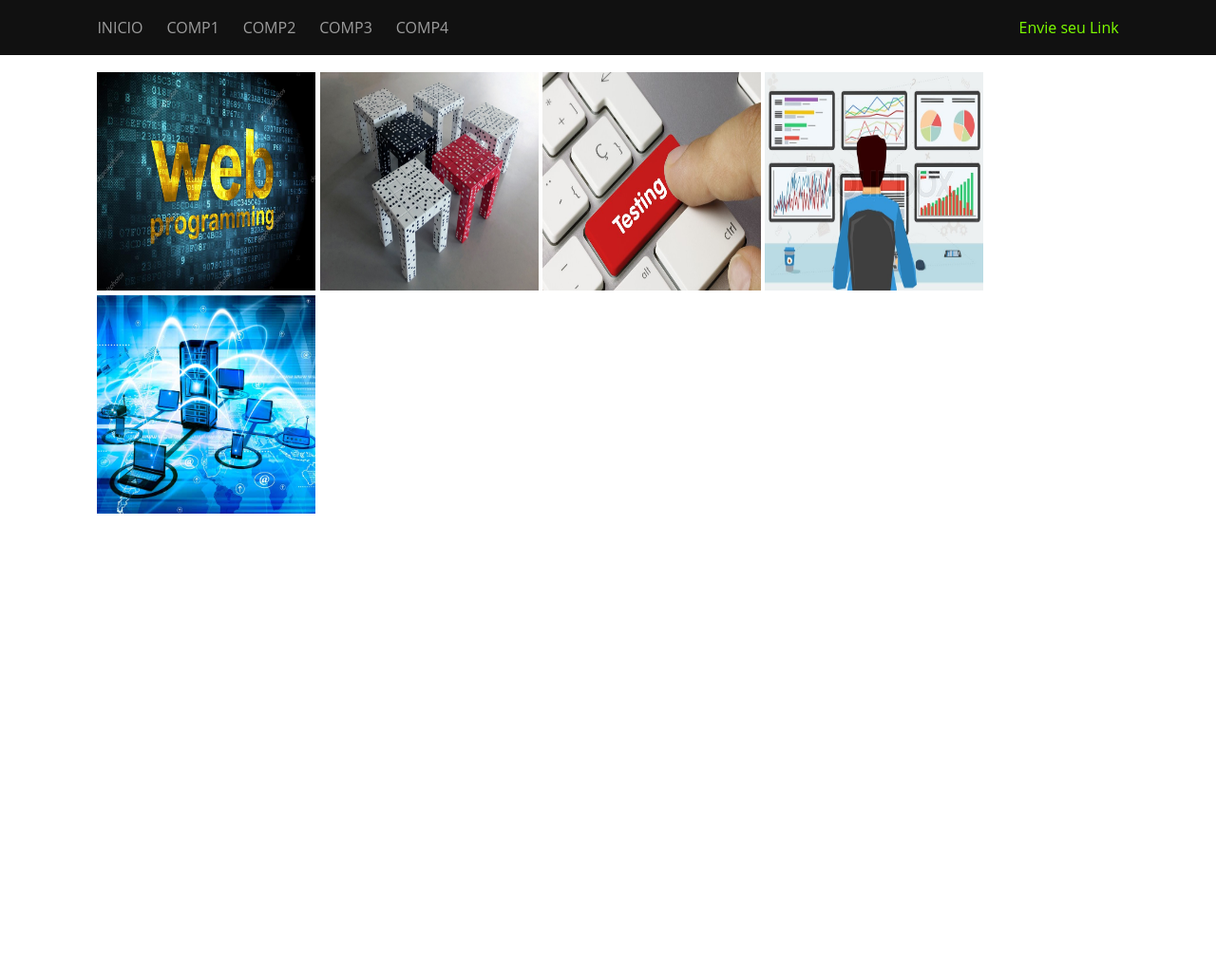
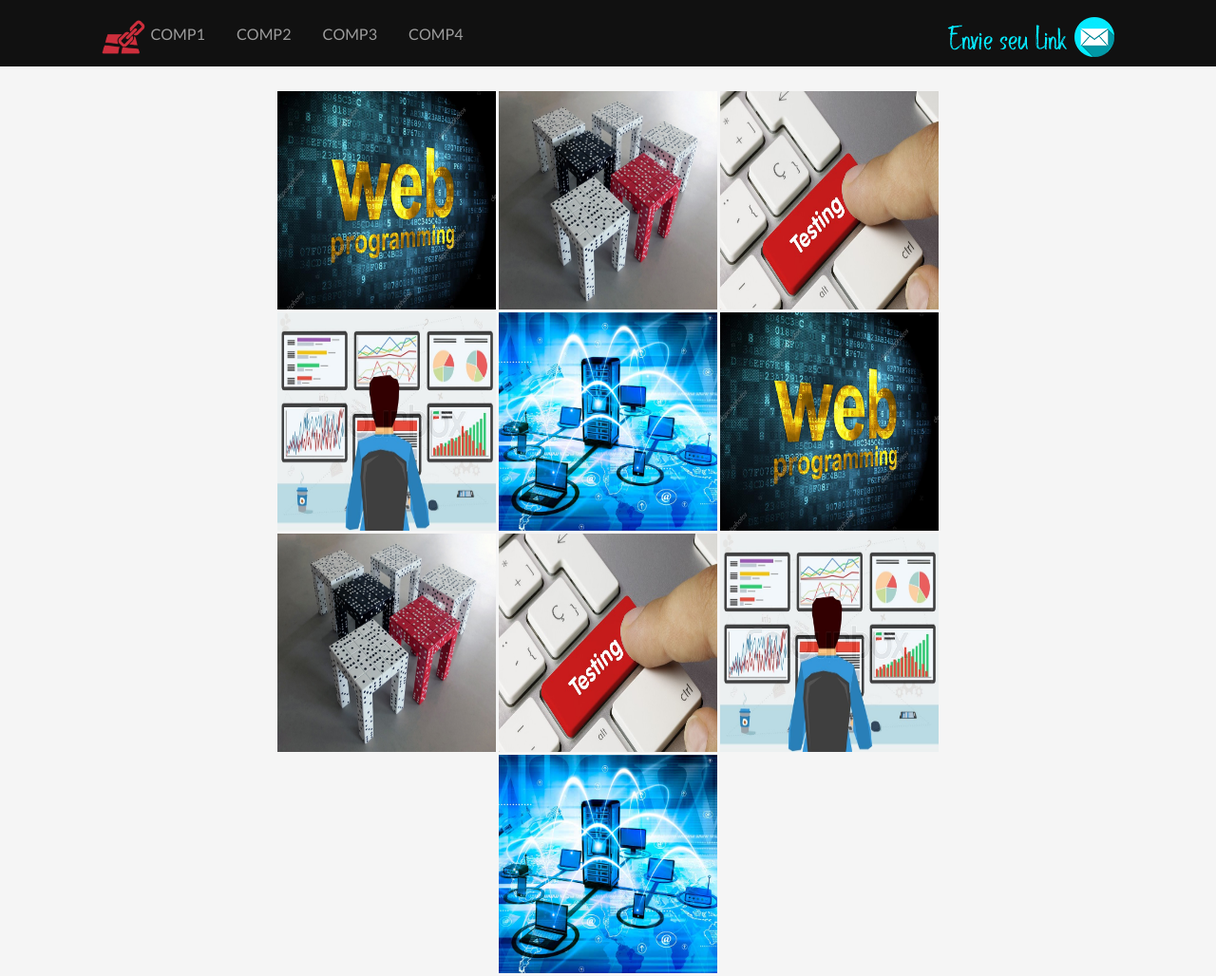
Before and after one commit to wesleyvicen/ProjetoWebAcademico, a plain HTML site: page index.html in a window 1280 px wide. Shown: the whole page at 95% size. Before the commit the page ends 800 px from the top, so only its background shows below. Drawn offline with Linux system fonts and the light colour scheme.

Commit message:
Organização e melhoria no CSS
Organização do CSS e melhoria do mesmo, removendo coisas que não precisava mais agora.

```diff
--- a/css/style.css
+++ b/css/style.css
@@ -3,10 +3,14 @@
 * {
     margin: 0;
     padding: 0;
-    font-family: 'Open Sans', sans-serif;
+    font-family: 'Lato', sans-serif;
     box-sizing: border-box;
     border: none;
     outline: none;
+}
+
+body {
+    background-color: #f5f5f5
 }
 
 ul {
@@ -17,31 +21,30 @@ a {
     text-decoration: none;
 }
 
+/*MENU*/
+
 .menu {
     width: 100%;
+    height: 70px;
     float: left;
     background-color: #111;
     padding: 18px 8%;
+    position: fixed
 }
 
 .menu li {
+
     float: left;
     position: relative;
-
-
+    padding-top: 0.5em;
+    padding-right: 0.5em;
 }
 
 .menu li a {
+
     color: #9d9d9d;
     margin-right: 25px;
     text-decoration: none;
-
-}
-
-.principal {
-    width: 100%;
-    float: left;
-    padding: 18px 8%;
 
 
 }
@@ -50,22 +53,11 @@ a {
     color: #fff;
 }
 
-hr {
-    display: block;
-    margin-top: 0.5em;
-    margin-bottom: 0.5em;
-    margin-left: auto;
-    margin-right: auto;
-    border-style: inset;
-    border-width: 1px;
-}
-
 .menu li ul {
     position: absolute;
-
-    left: 0;
     background-color: #111;
     display: none;
+
 }
 
 .menu li:hover ul,
@@ -79,14 +71,34 @@ hr {
     display: block;
     width: 150px;
 
+
+}
+
+.principal {
+    width: 100%;
+    float: left;
+    padding: 6em 15.5% 0 15.5%;
+    text-align: center;
+
 }
 
 .envio a {
-    color: chartreuse;
-    float: right
+    width: 195px;
+    height: 42px;
+    float: right;
+    background: url(../img/envie.png) center center/195px no-repeat;
+    font-size: 0;
+    padding: 1.5%;
 }
 
 .envio a:hover {
-    color: aquamarine;
-    float: right
+    background: url(../img/envie2.png) center center/195px no-repeat;
 }
+
+.logo {
+    width: 56px;
+    height: 42px;
+    float: left;
+    background: url(../img/logo-mobile.png) center center/50px no-repeat;
+    font-size: 0;
+}
--- a/index.html
+++ b/index.html
@@ -3,16 +3,22 @@
 
 <head>
     <meta charset="utf-8">
+    <meta name="viewport" content="width=device-width, initial-scale=1">
     <title>Projeto WEB</title>
     <link rel="stylesheet" type="text/css" href="css/style.css">
+    <link href='https://fonts.googleapis.com/css?family=Lato:400,300,700' rel='stylesheet' type='text/css'>
+    <link rel="icon" href="./img/icon.png">
 
 </head>
 
 <body>
     <!--Menu de Navegação -->
-    <nav class="menu">
+    <nav class="menu servicos">
+
         <ul>
-            <li><a href="index.html">INICIO</a></li>
+            <a href="index.html">
+                <h1 class="logo"> NodeProp - Especializada em Soluções Digitais </h1>
+            </a>
             <li><a href="#">COMP1</a>
                 <ul>
                     <li><a href="comp1.html">In. Ciências Sociais e Políticas</a></li>
@@ -49,6 +55,7 @@
                     <li><a href="comp4.html">Redes de Computadores</a></li>
                 </ul>
             </li>
+
             <ul class="envio"> <a href="#">Envie seu Link</a></ul>
         </ul>
     </nav>
@@ -58,7 +65,17 @@
 
             <a href="#" target="_blank" title="Clique para acessar este Link"><img src="./img/bancoDeDados.jpg" alt="Link do Drive do Professor  de Banco de Dados" width="230" height="230"/></a>
 
-             <a href="#" target="_blank" title="Clique para acessar este Link"><img src="./img/testes.jpg" alt="Link do Drive do Professor de Testes e configuração de software" width="230" height="230"/></a>
+            <a href="#" target="_blank" title="Clique para acessar este Link"><img src="./img/testes.jpg" alt="Link do Drive do Professor de Testes e configuração de software" width="230" height="230"/></a>
+
+            <a href="#" target="_blank" title="Clique para acessar este Link"><img src="./img/apoo.jpg" alt="Link do Drive do Professor de Analise de projeto orientado a objetos" width="230" height="230"/></a>
+
+            <a href="#" target="_blank" title="Clique para acessar este Link"><img src="./img/redes.jpg" alt="Link do Drive do Professor de Redes e configuração de Software" width="230" height="230"/></a>
+
+             <a href="#" target="_blank" title="Clique para acessar este Link"><img src="./img/web.jpg" alt="Link do Drive do Professor de WEB" width="230" height="230"/></a>
+
+            <a href="#" target="_blank" title="Clique para acessar este Link"><img src="./img/bancoDeDados.jpg" alt="Link do Drive do Professor  de Banco de Dados" width="230" height="230"/></a>
+
+            <a href="#" target="_blank" title="Clique para acessar este Link"><img src="./img/testes.jpg" alt="Link do Drive do Professor de Testes e configuração de software" width="230" height="230"/></a>
 
             <a href="#" target="_blank" title="Clique para acessar este Link"><img src="./img/apoo.jpg" alt="Link do Drive do Professor de Analise de projeto orientado a objetos" width="230" height="230"/></a>
 
```
Also changed, not shown: img/computacao.jpg (added), img/envie.png (added), img/envie2.png (added), img/icon.png (added), img/logica.jpg (added), img/logo-mobile.png (added), img/mati.png (added), img/pi.png (added), img/politica.jpg (added).
